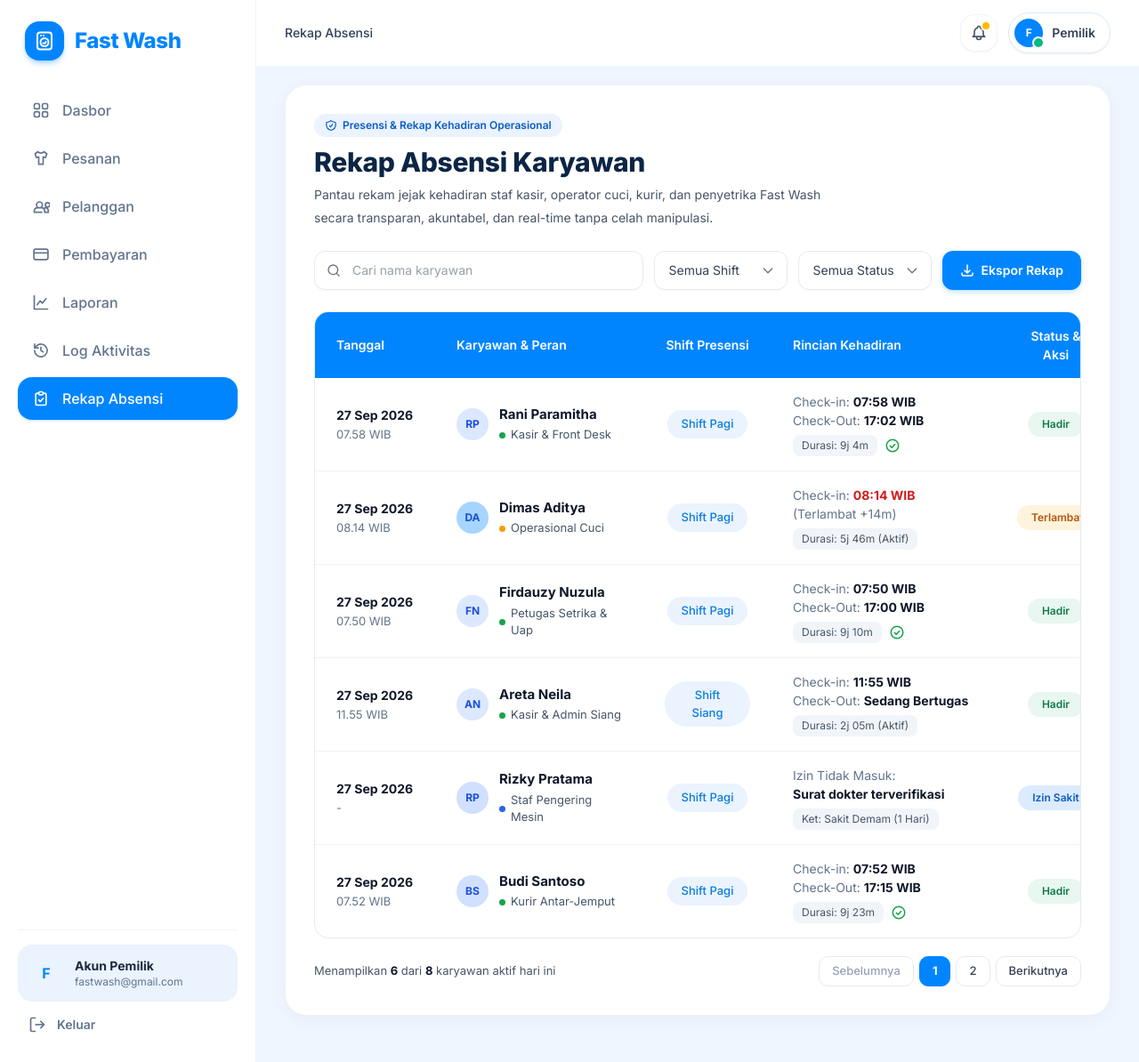
After one commit to firdauzynuzula/fast_wash_project_based_learning, a PHP site: page /fast-wash-pbl/absensi/rekap in a window 1280 px wide. The commit adds this page. Shown: the whole page at 89% size. Run offline with PHP 8.4, Linux system fonts and the light colour scheme; the visitor is signed in with stand-in values (Sample User, id 1); some libraries are stand-ins or nearby versions.

Commit message:
Fitur Rekap Absensi

```diff
--- /dev/null
+++ b/absensi/rekap.php
@@ -0,0 +1,308 @@
+<?php
+$title = 'Rekap Absensi';
+require_once __DIR__ . '/../includes/bootstrap.php';
+require_once __DIR__ . '/../includes/auth.php';
+
+// Halaman khusus pemilik. Hapus blok ini kalau auth.php sudah punya pengecekan role sendiri.
+if (!in_array($_SESSION['role'] ?? '', ['pemilik', 'admin'], true)) {
+    header('Location: ' . $base . 'dashboard');
+    exit;
+}
+
+$listPath = 'absensi/rekap';
+
+$breadcrumb = [
+    ['label' => 'Rekap Absensi', 'url' => ''],
+];
+
+/*
+ * DATA CONTOH (sesuai desain). Ganti dengan query ke tabel absensi kalau struktur tabelnya sudah ada.
+ * Field: nama, peran, dot (warna titik peran), avatar (warna lingkaran inisial), shift (pagi|siang),
+ *        tanggal, checkin, checkout (null = masih bertugas), telat (menit), durasi,
+ *        status (hadir|terlambat|izin_sakit), ket_izin & verifikasi (khusus izin_sakit)
+ */
+$dataAbsensi = [
+    ['nama' => 'Rani Paramitha',   'peran' => 'Kasir & Front Desk',      'dot' => '#16A34A', 'avatar' => '#DBE8FD', 'shift' => 'pagi',  'tanggal' => '27 Sep 2026', 'checkin' => '07:58', 'checkout' => '17:02', 'telat' => 0,  'durasi' => '9j 4m',   'status' => 'hadir'],
+    ['nama' => 'Dimas Aditya',     'peran' => 'Operasional Cuci',        'dot' => '#F59E0B', 'avatar' => '#A6D5FF', 'shift' => 'pagi',  'tanggal' => '27 Sep 2026', 'checkin' => '08:14', 'checkout' => null,    'telat' => 14, 'durasi' => '5j 46m', 'status' => 'terlambat'],
+    ['nama' => 'Firdauzy Nuzula',  'peran' => 'Petugas Setrika & Uap',   'dot' => '#16A34A', 'avatar' => '#DBE8FD', 'shift' => 'pagi',  'tanggal' => '27 Sep 2026', 'checkin' => '07:50', 'checkout' => '17:00', 'telat' => 0,  'durasi' => '9j 10m',  'status' => 'hadir'],
+    ['nama' => 'Areta Neila',      'peran' => 'Kasir & Admin Siang',     'dot' => '#16A34A', 'avatar' => '#DBE8FD', 'shift' => 'siang', 'tanggal' => '27 Sep 2026', 'checkin' => '11:55', 'checkout' => null,    'telat' => 0,  'durasi' => '2j 05m', 'status' => 'hadir'],
+    ['nama' => 'Rizky Pratama',    'peran' => 'Staf Pengering Mesin',    'dot' => '#2563EB', 'avatar' => '#D0E0FE', 'shift' => 'pagi',  'tanggal' => '27 Sep 2026', 'checkin' => null,    'checkout' => null,    'telat' => 0,  'durasi' => '',       'status' => 'izin_sakit', 'verifikasi' => 'Surat dokter terverifikasi', 'ket_izin' => 'Sakit Demam (1 Hari)'],
+    ['nama' => 'Budi Santoso',     'peran' => 'Kurir Antar-Jemput',      'dot' => '#16A34A', 'avatar' => '#D0E0FE', 'shift' => 'pagi',  'tanggal' => '27 Sep 2026', 'checkin' => '07:52', 'checkout' => '17:15', 'telat' => 0,  'durasi' => '9j 23m',  'status' => 'hadir'],
+    ['nama' => 'Salsa Maharani',   'peran' => 'Petugas Setrika & Uap',   'dot' => '#16A34A', 'avatar' => '#DBE8FD', 'shift' => 'pagi',  'tanggal' => '27 Sep 2026', 'checkin' => '07:55', 'checkout' => '17:05', 'telat' => 0,  'durasi' => '9j 10m',  'status' => 'hadir'],
+    ['nama' => 'Bagas Wicaksono',  'peran' => 'Kurir Antar-Jemput',      'dot' => '#16A34A', 'avatar' => '#D0E0FE', 'shift' => 'siang', 'tanggal' => '27 Sep 2026', 'checkin' => '12:01', 'checkout' => null,    'telat' => 0,  'durasi' => '1j 59m', 'status' => 'hadir'],
+];
+
+$labelShift  = ['pagi' => 'Shift Pagi', 'siang' => 'Shift Siang'];
+$labelStatus = [
+    'hadir'      => ['Hadir',      '#E8F7EF', '#0E7A47'],
+    'terlambat'  => ['Terlambat',  '#FEF3DC', '#B45309'],
+    'izin_sakit' => ['Izin Sakit', '#DCEBFF', '#0A5CC7'],
+];
+
+// Filter & pencarian
+$cari    = trim($_GET['cari'] ?? '');
+$fShift  = trim($_GET['shift'] ?? '');
+$fStatus = trim($_GET['status'] ?? '');
+
+$hasil = array_values(array_filter($dataAbsensi, function ($r) use ($cari, $fShift, $fStatus) {
+    if ($cari !== '' && mb_stripos($r['nama'], $cari) === false) return false;
+    if ($fShift !== '' && $r['shift'] !== $fShift) return false;
+    if ($fStatus !== '' && $r['status'] !== $fStatus) return false;
+    return true;
+}));
+
+// Ekspor CSV (data sesuai filter yang aktif)
+if (($_GET['export'] ?? '') === 'csv') {
+    header('Content-Type: text/csv; charset=UTF-8');
+    header('Content-Disposition: attachment; filename="rekap-absensi-' . date('Y-m-d') . '.csv"');
+    $out = fopen('php://output', 'w');
+    fwrite($out, "\xEF\xBB\xBF");
+    fputcsv($out, ['Tanggal', 'Nama', 'Peran', 'Shift', 'Check-in', 'Check-out', 'Durasi', 'Status']);
+    foreach ($hasil as $r) {
+        fputcsv($out, [
+            $r['tanggal'], $r['nama'], $r['peran'], $labelShift[$r['shift']] ?? $r['shift'],
+            $r['checkin'] ?? '-', $r['checkout'] ?? ($r['checkin'] ? 'Sedang Bertugas' : '-'),
+            $r['durasi'] ?: '-', $labelStatus[$r['status']][0] ?? $r['status'],
+        ]);
+    }
+    fclose($out);
+    exit;
+}
+
+// Pagination (6 baris per halaman, sesuai desain)
+$limit        = 6;
+$total        = count($hasil);
+$totalHalaman = max(1, (int) ceil($total / $limit));
+$halamanAktif = min(max(1, (int) ($_GET['page'] ?? 1)), $totalHalaman);
+$tampil       = array_slice($hasil, ($halamanAktif - 1) * $limit, $limit);
+
+$qs = fn(int $page) => $base . $listPath . '?page=' . $page
+    . '&cari=' . urlencode($cari) . '&shift=' . urlencode($fShift) . '&status=' . urlencode($fStatus);
+$urlExport = $base . $listPath . '?export=csv'
+    . '&cari=' . urlencode($cari) . '&shift=' . urlencode($fShift) . '&status=' . urlencode($fStatus);
+
+$inisial = function (string $nama): string {
+    $kata = preg_split('/\s+/', trim($nama));
+    $hasil = mb_substr($kata[0] ?? '', 0, 1) . mb_substr($kata[1] ?? '', 0, 1);
+    return mb_strtoupper($hasil);
+};
+
+$iconChevron = '<svg width="16" height="16" fill="none" stroke="#6B7280" stroke-width="2" viewBox="0 0 24 24" style="display:block;"><path stroke-linecap="round" stroke-linejoin="round" d="M19 9l-7 7-7-7"/></svg>';
+
+require_once __DIR__ . '/../includes/header.php';
+?>
+
+<style>
+    .ra-card { background:#FFFFFF; border-radius:24px; padding:32px; border:1px solid #EEF2F7; box-shadow:0 4px 20px rgba(15,23,42,.04); margin-bottom:32px; }
+    .ra-badge { display:inline-flex; align-items:center; gap:6px; padding:4px 12px; border-radius:999px; background:#EAF3FE; color:#0A5CC7; font-size:12px; font-weight:600; }
+    .ra-title { font-size:30px; line-height:1.2; font-weight:800; color:#0B2545; margin:10px 0 6px; letter-spacing:-.01em; }
+    .ra-desc { font-size:14px; line-height:1.85; color:#475569; max-width:610px; margin:0 0 24px; }
+
+    .ra-toolbar { display:flex; flex-wrap:wrap; align-items:center; gap:12px; margin-bottom:24px; }
+    .ra-search { position:relative; flex:1 1 280px; }
+    .ra-select-wrap { position:relative; flex:0 0 150px; }
+    .ra-field { width:100%; height:44px; box-sizing:border-box; background:#FFFFFF; border:1px solid #E5EAF2; border-radius:12px; font-size:14px; color:#334155; outline:none; box-shadow:0 1px 2px rgba(15,23,42,.03); }
+    .ra-field:focus { border-color:#0085FF; }
+    .ra-input { padding:0 16px 0 42px; }
+    .ra-select { appearance:none; -webkit-appearance:none; -moz-appearance:none; padding:0 36px 0 16px; cursor:pointer; }
+    .ra-icon-left { position:absolute; top:0; bottom:0; left:14px; display:flex; align-items:center; pointer-events:none; }
+    .ra-icon-right { position:absolute; top:0; bottom:0; right:14px; display:flex; align-items:center; pointer-events:none; }
+    .ra-export { flex:0 0 auto; height:44px; display:inline-flex; align-items:center; gap:8px; padding:0 20px; background:#0085FF; color:#FFFFFF; font-size:14px; font-weight:600; border-radius:12px; box-shadow:0 2px 6px rgba(0,133,255,.25); white-space:nowrap; text-decoration:none; }
+    .ra-export:hover { background:#0070D8; }
+
+    .ra-table-wrap { border:1px solid #E5EAF2; border-radius:16px; overflow:hidden; overflow-x:auto; }
+    .ra-table { width:100%; min-width:900px; border-collapse:collapse; table-layout:fixed; text-align:left; }
+    .ra-table thead th { background:#0085FF; color:#FFFFFF; font-size:14px; font-weight:600; padding:16px 24px; }
+    .ra-table tbody td { padding:16px 24px; vertical-align:middle; border-bottom:1px solid #EEF2F7; font-size:14px; color:#475569; }
+    .ra-table tbody tr:last-child td { border-bottom:0; }
+    .ra-table tbody tr:hover { background:#FAFCFF; }
+    .ra-center { text-align:center !important; }
+
+    .ra-tgl { font-weight:700; color:#0F172A; font-size:14px; }
+    .ra-tgl-sub { color:#64748B; font-size:13px; margin-top:2px; }
+    .ra-emp { display:flex; align-items:center; gap:12px; }
+    .ra-avatar { width:36px; height:36px; border-radius:50%; display:flex; align-items:center; justify-content:center; font-weight:700; font-size:12px; color:#1D4ED8; flex:0 0 36px; }
+    .ra-name { font-weight:700; color:#0F172A; font-size:15px; }
+    .ra-role { display:flex; align-items:center; gap:6px; color:#475569; font-size:13px; margin-top:2px; }
+    .ra-dot { width:7px; height:7px; border-radius:50%; flex:0 0 7px; }
+    .ra-shift { display:inline-block; padding:6px 16px; border-radius:999px; background:#EAF3FE; color:#0A7DE0; font-size:13px; font-weight:500; }
+
+    .ra-line { font-size:14px; color:#64748B; line-height:1.5; }
+    .ra-line b { color:#0F172A; font-weight:700; }
+    .ra-line b.ra-late { color:#D01C1C; }
+    .ra-durasi-row { display:flex; align-items:center; gap:8px; margin-top:6px; }
+    .ra-chip { display:inline-block; padding:3px 10px; border-radius:8px; background:#F1F5F9; color:#475569; font-size:12px; }
+    .ra-status { display:inline-block; padding:5px 16px; border-radius:999px; font-size:12px; font-weight:600; }
+
+    .ra-foot { display:flex; flex-wrap:wrap; align-items:center; justify-content:space-between; gap:12px; margin-top:20px; font-size:13px; color:#475569; }
+    .ra-foot strong { color:#0F172A; }
+    .ra-pager { display:flex; align-items:center; gap:6px; }
+    .ra-page { min-width:34px; height:34px; box-sizing:border-box; display:inline-flex; align-items:center; justify-content:center; padding:0 14px; border:1px solid #E5EAF2; border-radius:10px; background:#FFFFFF; color:#334155; font-size:13px; font-weight:500; text-decoration:none; }
+    a.ra-page:hover { background:#F8FAFC; }
+    .ra-page.aktif { background:#0085FF; border-color:#0085FF; color:#FFFFFF; font-weight:700; }
+    .ra-page.mati { color:#94A3B8; }
+</style>
+
+<div class="ra-card">
+
+    <!-- Badge -->
+    <span class="ra-badge">
+        <svg width="14" height="14" fill="none" stroke="currentColor" stroke-width="2" viewBox="0 0 24 24"><path stroke-linecap="round" stroke-linejoin="round" d="M9 12.75L11.25 15 15 9.75m-3-7.036A11.959 11.959 0 013.598 6 11.99 11.99 0 003 9.749c0 5.592 3.824 10.29 9 11.623 5.176-1.332 9-6.03 9-11.622 0-1.31-.21-2.571-.598-3.751h-.152c-3.196 0-6.1-1.248-8.25-3.285z"/></svg>
+        Presensi &amp; Rekap Kehadiran Operasional
+    </span>
+
+    <h1 class="ra-title">Rekap Absensi Karyawan</h1>
+    <p class="ra-desc">Pantau rekam jejak kehadiran staf kasir, operator cuci, kurir, dan penyetrika Fast Wash secara transparan, akuntabel, dan real-time tanpa celah manipulasi.</p>
+
+    <!-- Toolbar -->
+    <form method="get" action="<?php echo $base . $listPath; ?>" class="ra-toolbar">
+        <div class="ra-search">
+            <div class="ra-icon-left">
+                <svg width="16" height="16" fill="none" stroke="#6B7280" stroke-width="2" viewBox="0 0 24 24" style="display:block;"><circle cx="11" cy="11" r="8"/><path stroke-linecap="round" stroke-linejoin="round" d="M21 21l-4.35-4.35"/></svg>
+            </div>
+            <input type="text" name="cari" value="<?php echo e($cari); ?>" placeholder="Cari nama karyawan" class="ra-field ra-input">
+        </div>
+
+        <div class="ra-select-wrap">
+            <select name="shift" onchange="this.form.submit()" class="ra-field ra-select">
+                <option value="">Semua Shift</option>
+                <?php foreach ($labelShift as $v => $l): ?>
+                    <option value="<?php echo $v; ?>" <?php echo $fShift === $v ? 'selected' : ''; ?>><?php echo $l; ?></option>
+                <?php endforeach; ?>
+            </select>
+            <div class="ra-icon-right"><?php echo $iconChevron; ?></div>
+        </div>
+
+        <div class="ra-select-wrap">
+            <select name="status" onchange="this.form.submit()" class="ra-field ra-select">
+                <option value="">Semua Status</option>
+                <?php foreach ($labelStatus as $v => $l): ?>
+                    <option value="<?php echo $v; ?>" <?php echo $fStatus === $v ? 'selected' : ''; ?>><?php echo $l[0]; ?></option>
+                <?php endforeach; ?>
+            </select>
+            <div class="ra-icon-right"><?php echo $iconChevron; ?></div>
+        </div>
+
+        <a href="<?php echo e($urlExport); ?>" class="ra-export">
+            <svg width="16" height="16" fill="none" stroke="#FFFFFF" stroke-width="2.2" viewBox="0 0 24 24"><path stroke-linecap="round" stroke-linejoin="round" d="M3 16.5v2.25A2.25 2.25 0 005.25 21h13.5A2.25 2.25 0 0021 18.75V16.5M16.5 12L12 16.5m0 0L7.5 12m4.5 4.5V3"/></svg>
+            Ekspor Rekap
+        </a>
+    </form>
+
+    <!-- Tabel -->
+    <div class="ra-table-wrap">
+        <table class="ra-table">
+            <thead>
+                <tr>
+                    <th style="width:15%;">Tanggal</th>
+                    <th style="width:26%;">Karyawan &amp; Peran</th>
+                    <th style="width:16%;" class="ra-center">Shift Presensi</th>
+                    <th style="width:28%;">Rincian Kehadiran</th>
+                    <th style="width:15%;" class="ra-center">Status &amp; Aksi</th>
+                </tr>
+            </thead>
+            <tbody>
+                <?php if (empty($tampil)): ?>
+                    <tr>
+                        <td colspan="5" class="ra-center" style="padding:40px 24px;">
+                            <p style="font-size:14px; font-weight:600; color:#334155; margin:0;">Data absensi tidak ditemukan</p>
+                            <p style="font-size:13px; color:#94A3B8; margin:6px 0 0;">Coba ubah kata kunci atau filter yang dipilih.</p>
+                        </td>
+                    </tr>
+                <?php else: ?>
+                    <?php foreach ($tampil as $r): ?>
+                        <?php
+                        $izin    = $r['status'] === 'izin_sakit';
+                        $selesai = !$izin && $r['checkout'] !== null;
+                        $stl     = $labelStatus[$r['status']] ?? [ucfirst($r['status']), '#F1F5F9', '#475569'];
+                        $jamKecil = $r['checkin'] ? str_replace(':', '.', $r['checkin']) . ' WIB' : '-';
+                        ?>
+                        <tr>
+                            <!-- Tanggal -->
+                            <td>
+                                <div class="ra-tgl"><?php echo e($r['tanggal']); ?></div>
+                                <div class="ra-tgl-sub"><?php echo e($jamKecil); ?></div>
+                            </td>
+
+                            <!-- Karyawan & Peran -->
+                            <td>
+                                <div class="ra-emp">
+                                    <span class="ra-avatar" style="background:<?php echo e($r['avatar']); ?>;"><?php echo e($inisial($r['nama'])); ?></span>
+                                    <div>
+                                        <div class="ra-name"><?php echo e($r['nama']); ?></div>
+                                        <div class="ra-role"><span class="ra-dot" style="background:<?php echo e($r['dot']); ?>;"></span><?php echo e($r['peran']); ?></div>
+                                    </div>
+                                </div>
+                            </td>
+
+                            <!-- Shift -->
+                            <td class="ra-center">
+                                <span class="ra-shift"><?php echo e($labelShift[$r['shift']] ?? ucfirst($r['shift'])); ?></span>
+                            </td>
+
+                            <!-- Rincian Kehadiran -->
+                            <td>
+                                <?php if ($izin): ?>
+                                    <div class="ra-line">Izin Tidak Masuk:</div>
+                                    <div class="ra-line"><b><?php echo e($r['verifikasi'] ?? '-'); ?></b></div>
+                                    <div class="ra-durasi-row"><span class="ra-chip">Ket: <?php echo e($r['ket_izin'] ?? '-'); ?></span></div>
+                                <?php else: ?>
+                                    <div class="ra-line">Check-in: <b class="<?php echo $r['telat'] > 0 ? 'ra-late' : ''; ?>"><?php echo e($r['checkin']); ?> WIB</b></div>
+                                    <?php if ($r['telat'] > 0): ?>
+                                        <div class="ra-line">(Terlambat +<?php echo (int) $r['telat']; ?>m)</div>
+                                    <?php endif; ?>
+                                    <?php if ($r['checkout'] !== null): ?>
+                                        <div class="ra-line">Check-Out: <b><?php echo e($r['checkout']); ?> WIB</b></div>
+                                    <?php elseif ($r['telat'] === 0): ?>
+                                        <div class="ra-line">Check-Out: <b>Sedang Bertugas</b></div>
+                                    <?php endif; ?>
+                                    <div class="ra-durasi-row">
+                                        <span class="ra-chip">Durasi: <?php echo e($r['durasi']); ?><?php echo $selesai ? '' : ' (Aktif)'; ?></span>
+                                        <?php if ($selesai): ?>
+                                            <svg width="18" height="18" fill="none" stroke="#16A34A" stroke-width="2" viewBox="0 0 24 24"><circle cx="12" cy="12" r="9"/><path stroke-linecap="round" stroke-linejoin="round" d="M8.5 12.5l2.5 2.5 4.5-5"/></svg>
+                                        <?php endif; ?>
+                                    </div>
+                                <?php endif; ?>
+                            </td>
+
+                            <!-- Status -->
+                            <td class="ra-center">
+                                <span class="ra-status" style="background:<?php echo $stl[1]; ?>; color:<?php echo $stl[2]; ?>;"><?php echo e($stl[0]); ?></span>
+                            </td>
+                        </tr>
+                    <?php endforeach; ?>
+                <?php endif; ?>
+            </tbody>
+        </table>
+    </div>
+
+    <!-- Footer tabel -->
+    <div class="ra-foot">
+        <span>Menampilkan <strong><?php echo count($tampil); ?></strong> dari <strong><?php echo $total; ?></strong> karyawan aktif hari ini</span>
+
+        <div class="ra-pager">
+            <?php if ($halamanAktif > 1): ?>
+                <a href="<?php echo e($qs($halamanAktif - 1)); ?>" class="ra-page">Sebelumnya</a>
+            <?php else: ?>
+                <span class="ra-page mati">Sebelumnya</span>
+            <?php endif; ?>
+
+            <?php for ($i = 1; $i <= $totalHalaman; $i++): ?>
+                <?php if ($i === $halamanAktif): ?>
+                    <span class="ra-page aktif"><?php echo $i; ?></span>
+                <?php else: ?>
+                    <a href="<?php echo e($qs($i)); ?>" class="ra-page"><?php echo $i; ?></a>
+                <?php endif; ?>
+            <?php endfor; ?>
+
+            <?php if ($halamanAktif < $totalHalaman): ?>
+                <a href="<?php echo e($qs($halamanAktif + 1)); ?>" class="ra-page">Berikutnya</a>
+            <?php else: ?>
+                <span class="ra-page mati">Berikutnya</span>
+            <?php endif; ?>
+        </div>
+    </div>
+
+</div>
+
+<?php require_once __DIR__ . '/../includes/footer.php'; ?>
--- a/includes/sidebar.php
+++ b/includes/sidebar.php
@@ -166,6 +166,21 @@ $isMenu = function (array $prefixes) use ($currentRoute) {
                 <span>Log Aktivitas</span>
             </a>
 
+            <!-- 7. Rekap Absensi (Khusus Pemilik / Admin) -->
+            <?php if ($isPemilik): ?>
+            <?php $act = $isMenu(['absensi/rekap']); ?>
+            <a href="<?php echo $base; ?>absensi/rekap"
+               class="<?php echo $act
+                   ? 'bg-[#0085ff] text-white font-medium rounded-2xl shadow-sm shadow-[#0085ff]/20'
+                   : 'text-slate-500 hover:text-slate-800 hover:bg-slate-50 font-medium rounded-2xl'; ?> px-4 py-3 flex items-center gap-3.5 transition-colors"
+               <?php if ($act) echo 'aria-current="page"'; ?>>
+                <svg class="w-5 h-5 shrink-0" fill="none" stroke="currentColor" stroke-width="2" viewBox="0 0 24 24">
+                    <path stroke-linecap="round" stroke-linejoin="round" d="M9 5H7a2 2 0 00-2 2v12a2 2 0 002 2h10a2 2 0 002-2V7a2 2 0 00-2-2h-2M9 5a2 2 0 002 2h2a2 2 0 002-2M9 5a2 2 0 012-2h2a2 2 0 012 2m-6 9l2 2 4-4"/>
+                </svg>
+                <span>Rekap Absensi</span>
+            </a>
+            <?php endif; ?>
+
         </nav>
     </div>
 
--- a/index.php
+++ b/index.php
@@ -59,6 +59,7 @@ $routes = [
 
     'absensi'                 => 'absensi/index.php',
     'absensi/index'           => 'absensi/index.php',
+    'absensi/rekap'           => 'absensi/rekap.php',
 
     'log-activity'            => 'log-activity/index.php',
     'log-activity/index'      => 'log-activity/index.php',
```
